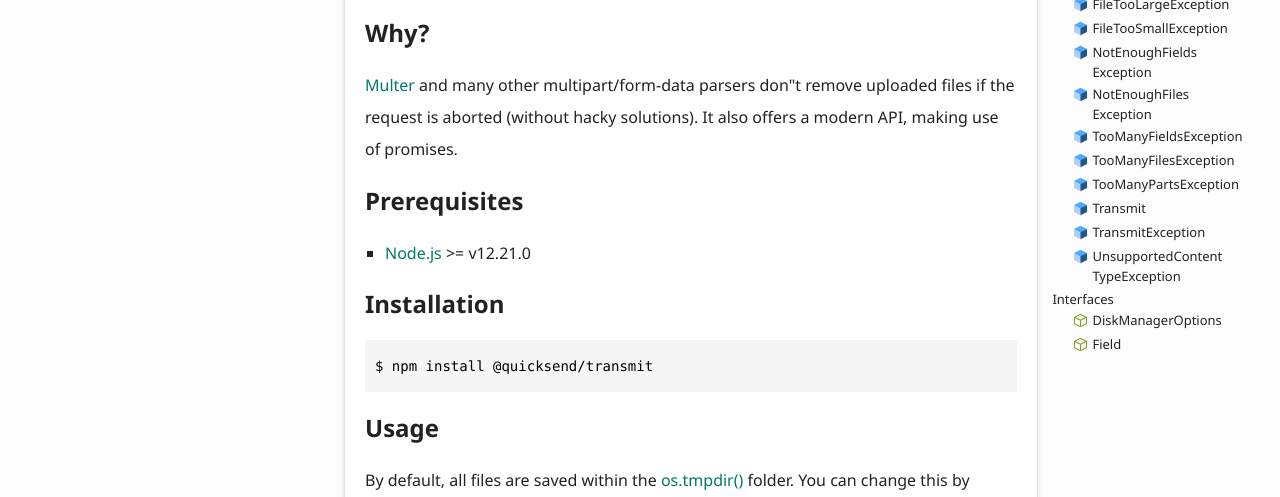
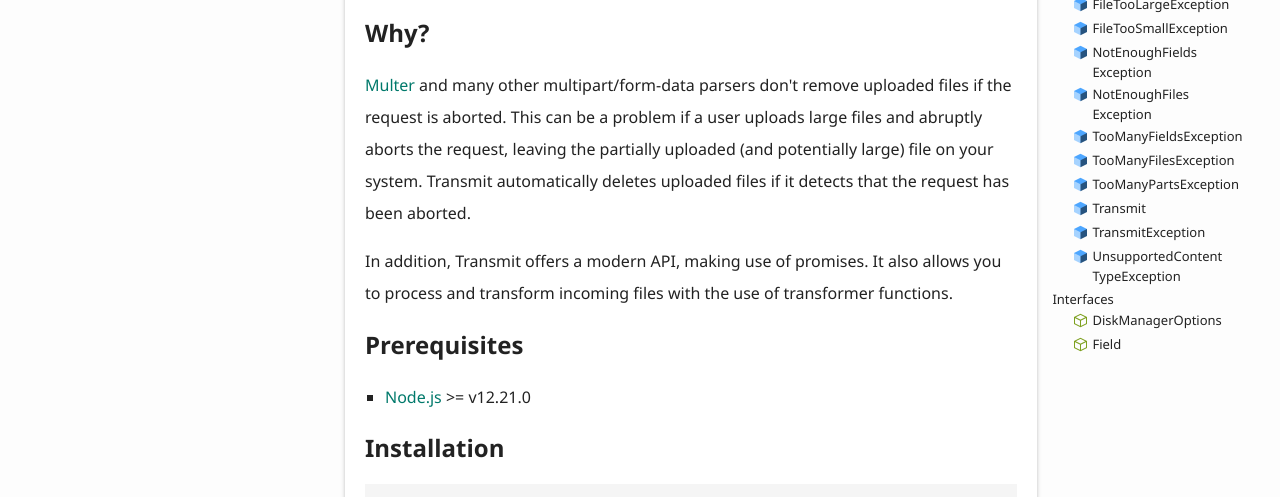
Before and after one commit to quicksend/transmit, a plain HTML site: page index.html in a window 1280 px wide. Shown: the part 303-800 px from the top of the page. Drawn offline with Linux system fonts and the light colour scheme.

Commit message:
Deploying to docs from @ quicksend/transmit@3224f3021892938f9b1d727f14e3a56fc93a1882 🚀

```diff
--- a/index.html
+++ b/index.html
@@ -77,7 +77,8 @@
 				<a href="#why" id="why" style="color: inherit; text-decoration: none;">
 					<h2>Why?</h2>
 				</a>
-				<p><a href="https://github.com/expressjs/multer">Multer</a> and many other multipart/form-data parsers don&quot;t remove uploaded files if the request is aborted (without hacky solutions). It also offers a modern API, making use of promises.</p>
+				<p><a href="https://github.com/expressjs/multer">Multer</a> and many other multipart/form-data parsers don&#39;t remove uploaded files if the request is aborted. This can be a problem if a user uploads large files and abruptly aborts the request, leaving the partially uploaded (and potentially large) file on your system. Transmit automatically deletes uploaded files if it detects that the request has been aborted.</p>
+				<p>In addition, Transmit offers a modern API, making use of promises. It also allows you to process and transform incoming files with the use of transformer functions.</p>
 				<a href="#prerequisites" id="prerequisites" style="color: inherit; text-decoration: none;">
 					<h2>Prerequisites</h2>
 				</a>
```
